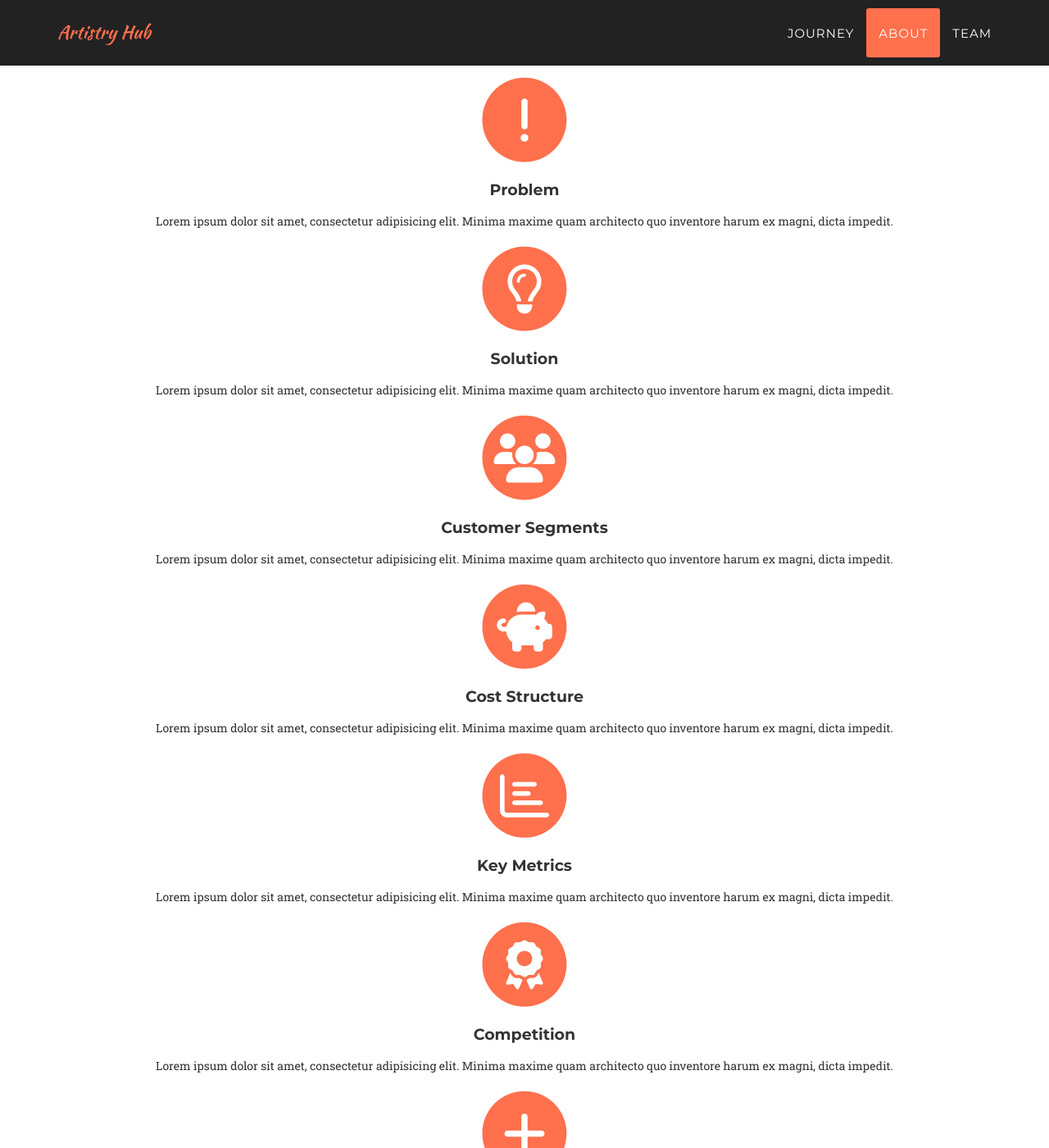
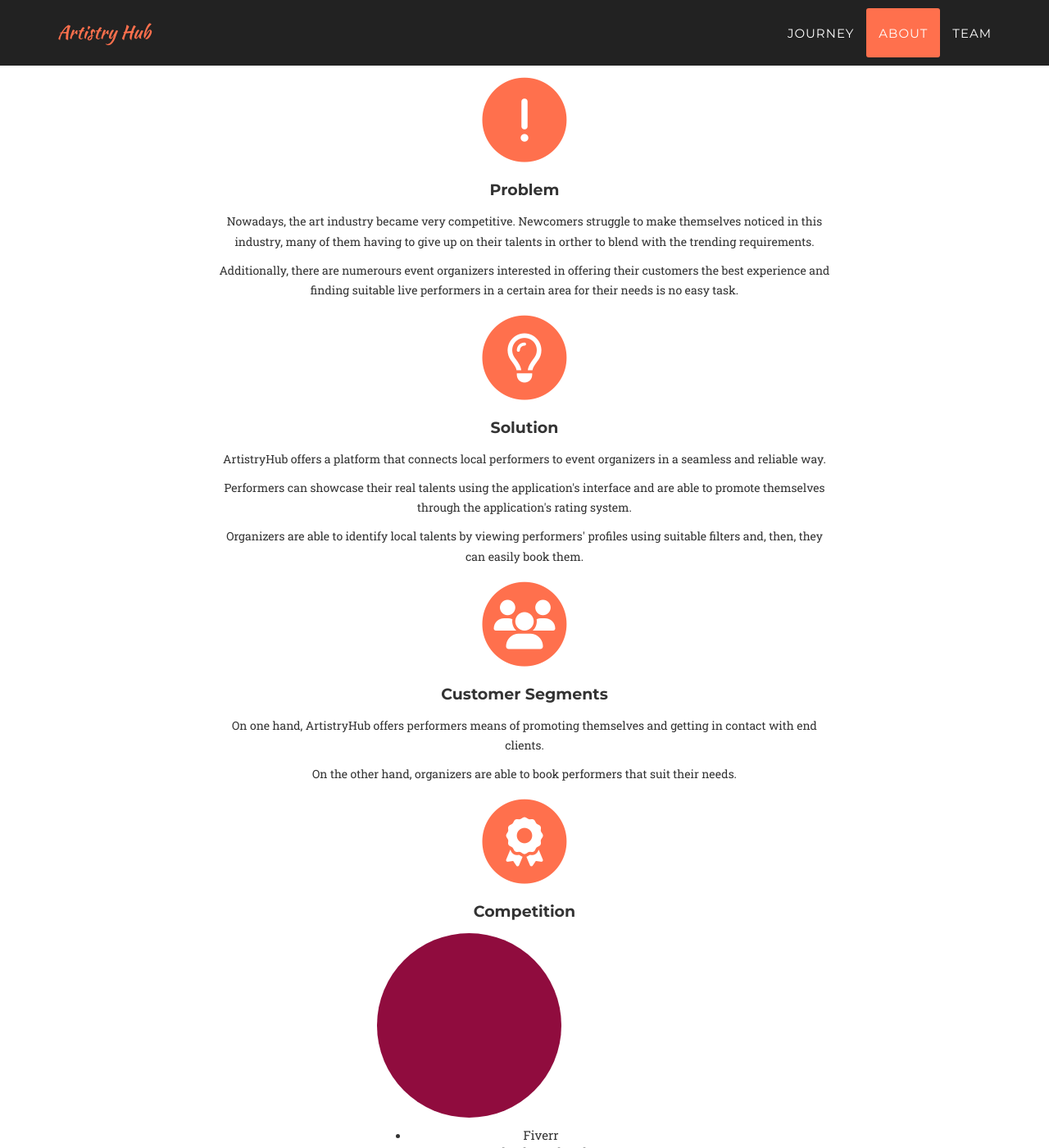
Before and after one commit to ArtistryHub/ArtistryHub, a Jekyll site: the page built from index.html, in a window 1280 px wide and 1400 px high, scrolled down 3531 px. Shown: the whole window at 82% size. Built offline with Jekyll 4.4.1, drawn with Linux system fonts in a browser that asks for light colours; nearby versions of some CDN libraries; some web fonts are replaced; some of the changed text lies outside the part shown.

Commit message:
Add project description

```diff
--- a/_includes/description.html
+++ b/_includes/description.html
@@ -7,80 +7,161 @@
                     <p><br></p>
                 </div>
             </div>
-            <!-- <div class="row text-center">
+
+            <!-- Problem -->
+            <div class="row text-center">
+                <div class="col-md-2"></div>
+                <div class="col-md-8">
+                    <span class="fa-stack fa-4x">
+                        <i class="fa fa-circle fa-stack-2x text-primary"></i>
+                        <i class="fas fa-exclamation fa-stack-1x fa-inverse"></i>
+                    </span>
+                    <h4 class="service-heading">Problem</h4>
+                    <p class="text-muted">Nowadays, the art industry became very competitive. Newcomers struggle to make themselves noticed in this industry, many of them having to give up on their talents in orther to blend with the trending requirements.</p>
+                    <p class="text-muted">Additionally, there are numerours event organizers interested in offering their customers the best experience and finding suitable live performers in a certain area for their needs is no easy task.</p>
+                </div>
+                <div class="col-md-2"></div>
+            </div>
+
+            <!-- Solution -->
+            <div class="row text-center">
+                <div class="col-md-2"></div>
+                <div class="col-md-8">
+                    <span class="fa-stack fa-4x">
+                        <i class="fa fa-circle fa-stack-2x text-primary"></i>
+                        <i class="far fa-lightbulb fa-stack-1x fa-inverse"></i>
+                    </span>
+                    <h4 class="service-heading">Solution</h4>
+                    <p class="text-muted">ArtistryHub offers a platform that connects local performers to event organizers in a seamless and reliable way.</p>
+                    <p class="text-muted">Performers can showcase their real talents using the application's interface and are able to promote themselves through the application's rating system.</p>
+                    <p class="text-muted">Organizers are able to identify local talents by viewing performers' profiles using suitable filters and, then, they can easily book them.</p>
+                </div>
+                <div class="col-md-2"></div>
+            </div>
+
+            <!-- Customer Segments -->
+            <div class="row text-center">
+
+                <div class="col-md-2"></div>
+                <div class="col-md-8">
+                    <span class="fa-stack fa-4x">
+                        <i class="fa fa-circle fa-stack-2x text-primary"></i>
+                        <i class="fas fa-users fa-stack-1x fa-inverse"></i>
+                    </span>
+                    <h4 class="service-heading">Customer Segments</h4>
+                    <p class="text-muted">On one hand, ArtistryHub offers performers means of promoting themselves and getting in contact with end clients.</p>
+                    <p class="text-muted">On the other hand, organizers are able to book performers that suit their needs.</p>
+                </div>
+                <div class="col-md-2"></div>
+            </div>
+
+            <!-- Competition -->
+            <div class="row text-center">
+                <div class="col-md-4"></div>
+                <div class="col-md-4">
+                    <span class="fa-stack fa-4x">
+                        <i class="fa fa-circle fa-stack-2x text-primary"></i>
+                        <i class="fas fa-award fa-stack-1x fa-inverse"></i>
+                    </span>
+                    <h4 class="service-heading">Competition</h4>
+                    <div class="timeline-image">
+                        <img class="img-circle img-responsive" src="img/about/4.jpg" alt="">
+                    </div>
+                    <p class="text-muted"><ul>
+                        <li> Fiverr</li>
+                        <li> Facebook Marketplace</li>
+                        <li> OLX</li>
+                        <li> UpWork</li></ul></p>
+                </div>
+                <div class="col-md-4"></div>
+            </div>
+
+             <!-- Advantages -->
+             <div class="row text-center">
+                <div class="col-md-4"></div>
+                <div class="col-md-4">
+                    <span class="fa-stack fa-4x">
+                        <i class="fa fa-circle fa-stack-2x text-primary"></i>
+                        <i class="fas fa-plus fa-stack-1x fa-inverse"></i>
+                    </span>
+                    <h4 class="service-heading">Advantages</h4>
+                    <p class="text-muted"><ul>
+                        <li>Easy to find local talents</li>
+                        <li>Dedicated platform which fullfills both the performers' and organizers' needs.</li>
+                        <li>Easily start a collaboration</li>
+                        <li>Intuitive user experience with relevant ratings and filters</li></ul></p>
+                </div>
+                <div class="col-md-4"></div>
+            </div>
+
+            <!-- Key Metrics -->
+            <div class="row text-center">
+                <div class="col-md-4"></div>
                 <div class="col-md-4">
                     <span class="fa-stack fa-4x">
                         <i class="fa fa-circle fa-stack-2x text-primary"></i>
                         <i class="fas fa-exclamation fa-stack-1x fa-inverse"></i>
                     </span>
-                    <h4 class="service-heading">Problem</h4>
-                    <p class="text-muted">Lorem ipsum dolor sit amet, consectetur adipisicing elit. Minima maxime quam architecto quo inventore harum ex magni, dicta impedit.</p>
+                    <h4 class="service-heading">Key Metrics</h4>
+                    <p class="text-muted"><ul>
+                        <li> Application traffic</li>
+                        <li> Registered users</li>
+                        <li> Successful collaboration</li>
+                        <li> Long-term retention</li>
+                        <li> Data analytics</li>
+                        <li> Revenue</li>
+                        <li> Impact in the art industry</li></ul></p>
                 </div>
-                <div class="col-md-4">
-                    <span class="fa-stack fa-4x">
-                        <i class="fa fa-circle fa-stack-2x text-primary"></i>
-                        <i class="far fa-lightbulb fa-stack-1x fa-inverse"></i>
-                    </span>
-                    <h4 class="service-heading">Solution</h4>
-                    <p class="text-muted">Lorem ipsum dolor sit amet, consectetur adipisicing elit. Minima maxime quam architecto quo inventore harum ex magni, dicta impedit.</p>
-                </div>
-                <div class="col-md-4">
-                    <span class="fa-stack fa-4x">
-                        <i class="fa fa-circle fa-stack-2x text-primary"></i>
-                        <i class="fas fa-users fa-stack-1x fa-inverse"></i>
-                    </span>
-                    <h4 class="service-heading">Customer Segments</h4>
-                    <p class="text-muted">Lorem ipsum dolor sit amet, consectetur adipisicing elit. Minima maxime quam architecto quo inventore harum ex magni, dicta impedit.</p>
-                </div>
+                <div class="col-md-4"></div>
+            </div>
+
+            <!-- Cost Structure -->
+            <div class="row text-center">
+                <div class="col-md-4"></div>
                 <div class="col-md-4">
                     <span class="fa-stack fa-4x">
                         <i class="fa fa-circle fa-stack-2x text-primary"></i>
                         <i class="fas fa-piggy-bank fa-stack-1x fa-inverse"></i>
                     </span>
                     <h4 class="service-heading">Cost Structure</h4>
-                    <p class="text-muted">Lorem ipsum dolor sit amet, consectetur adipisicing elit. Minima maxime quam architecto quo inventore harum ex magni, dicta impedit.</p>
+                    <p class="text-muted"><ul>
+                        <li>Software development</li>
+                        <li>Software infrastructure</li>
+                        <li>Marketing</li>
+                        <li>Cloud</li>
+                        <li>Research on customer's needs</li>
+                        <li>Data analysis</li></ul></p>
                 </div>
-                <div class="col-md-4">
-                    <span class="fa-stack fa-4x">
-                        <i class="fa fa-circle fa-stack-2x text-primary"></i>
-                        <i class="far fa-chart-bar fa-stack-1x fa-inverse"></i>
-                    </span>
-                    <h4 class="service-heading">Key Metrics</h4>
-                    <p class="text-muted">Lorem ipsum dolor sit amet, consectetur adipisicing elit. Minima maxime quam architecto quo inventore harum ex magni, dicta impedit.</p>
-                </div>
-                <div class="col-md-4">
-                    <span class="fa-stack fa-4x">
-                        <i class="fa fa-circle fa-stack-2x text-primary"></i>
-                        <i class="fas fa-award fa-stack-1x fa-inverse"></i>
-                    </span>
-                    <h4 class="service-heading">Competition</h4>
-                    <p class="text-muted">Lorem ipsum dolor sit amet, consectetur adipisicing elit. Minima maxime quam architecto quo inventore harum ex magni, dicta impedit.</p>
-                </div>
-                <div class="col-md-4">
-                    <span class="fa-stack fa-4x">
-                        <i class="fa fa-circle fa-stack-2x text-primary"></i>
-                        <i class="fas fa-plus fa-stack-1x fa-inverse"></i>
-                    </span>
-                    <h4 class="service-heading">Advantages</h4>
-                    <p class="text-muted">Lorem ipsum dolor sit amet, consectetur adipisicing elit. Minima maxime quam architecto quo inventore harum ex magni, dicta impedit.</p>
-                </div>
+                <div class="col-md-4"></div>
+            </div>
+
+             <!-- Revenue streams -->
+             <div class="row text-center">
+                <div class="col-md-4"></div>
                 <div class="col-md-4">
                     <span class="fa-stack fa-4x">
                         <i class="fa fa-circle fa-stack-2x text-primary"></i>
                         <i class="fas fa-search-dollar fa-stack-1x fa-inverse"></i>
                     </span>
                     <h4 class="service-heading">Revenue streams</h4>
-                    <p class="text-muted">Lorem ipsum dolor sit amet, consectetur adipisicing elit. Minima maxime quam architecto quo inventore harum ex magni, dicta impedit.</p>
+                    <p class="text-muted">
+                        <li>- successful booking fees</li>
+                        <li> ads</li>
+                        <li>premmium accounts</li>
+                        <li>sponsored offers</li>
+                        <li>subscription options</li></ul></p>
                 </div>
-            </div> -->
-            <div class="row text-center">
+                <div class="col-md-4"></div>
+            </div>
+            <!-- <div class="row text-center">
                 <div class="row">
                     <span class="fa-stack fa-4x">
                         <i class="fa fa-circle fa-stack-2x text-primary"></i>
                         <i class="fas fa-exclamation fa-stack-1x fa-inverse"></i>
                     </span>
                     <h4 class="service-heading">Problem</h4>
-                    <p class="text-muted">Lorem ipsum dolor sit amet, consectetur adipisicing elit. Minima maxime quam architecto quo inventore harum ex magni, dicta impedit.</p>
+                    <p class="text-muted">Nowadays, the art industry became very competitive. Newcomers struggle to make themselves noticed in this industry, many of them having to give up on their talents in orther to blend with the trending requirements.</p>
+                    <p class="text-muted">Additionally, there are numerours event organizers interested in offering their customers the best experience and finding suitable live performers in a certain area for their needs is no easy task.</p>
                 </div>
                 <div class="row">
                     <span class="fa-stack fa-4x">
@@ -88,7 +169,9 @@
                         <i class="far fa-lightbulb fa-stack-1x fa-inverse"></i>
                     </span>
                     <h4 class="service-heading">Solution</h4>
-                    <p class="text-muted">Lorem ipsum dolor sit amet, consectetur adipisicing elit. Minima maxime quam architecto quo inventore harum ex magni, dicta impedit.</p>
+                    <p class="text-muted">ArtistryHub offers a platform that connects local performers to event organizers in a seamless and reliable way.</p>
+                    <p class="text-muted">Performers can showcase their real talents using the application's interface and are able to promote themselves through the application's rating system.</p>
+                    <p class="text-muted">Organizers are able to identify local talents by viewing performers' profiles using suitable filters and, then, they can easily book them.</p>
                 </div>
                 <div class="row">
                     <span class="fa-stack fa-4x">
@@ -96,7 +179,8 @@
                         <i class="fas fa-users fa-stack-1x fa-inverse"></i>
                     </span>
                     <h4 class="service-heading">Customer Segments</h4>
-                    <p class="text-muted">Lorem ipsum dolor sit amet, consectetur adipisicing elit. Minima maxime quam architecto quo inventore harum ex magni, dicta impedit.</p>
+                    <p class="text-muted">On one hand, ArtistryHub offers performers means of promoting themselves and getting in contact with end clients.</p>
+                    <p class="text-muted">On the other hand, organizers are able to book performers that suit their needs.</p>
                 </div>
                 <div class="row">
                     <span class="fa-stack fa-4x">
@@ -104,7 +188,12 @@
                         <i class="fas fa-piggy-bank fa-stack-1x fa-inverse"></i>
                     </span>
                     <h4 class="service-heading">Cost Structure</h4>
-                    <p class="text-muted">Lorem ipsum dolor sit amet, consectetur adipisicing elit. Minima maxime quam architecto quo inventore harum ex magni, dicta impedit.</p>
+                    <p class="text-muted"> - Software development
+                        - Software infrastructure
+                        - Marketing
+                        - Cloud
+                        - Research on customer's needs
+                        - Data analysis</p>
                 </div>
                 <div class="row">
                     <span class="fa-stack fa-4x">
@@ -112,7 +201,36 @@
                         <i class="far fa-chart-bar fa-stack-1x fa-inverse"></i>
                     </span>
                     <h4 class="service-heading">Key Metrics</h4>
-                    <p class="text-muted">Lorem ipsum dolor sit amet, consectetur adipisicing elit. Minima maxime quam architecto quo inventore harum ex magni, dicta impedit.</p>
+                    <p class="text-muted">
+                         - Application traffic
+                        - Registered users
+                        - Successful collaboration
+                        - Long-term retention
+                        - Data analytics
+                        - Revenue
+                        - Impact in the art industry</p>
+                    <p class="text-muted">
+                        <ol>
+
+
+                        <li> Application traffic</li>
+                        <li> Registered users</li>
+                        <li> Successful collaboration</li>
+                        <li> Long-term retention</li>
+                        <li> Data analytics</li>
+                        <li> Revenue</li>
+                        <li> Impact in the art industry</li></ol></p>
+                    <ol><p class="text-muted">
+
+
+                        <li> Application traffic</li>
+                        <li> Registered users</li>
+                        <li> Successful collaboration</li>
+                        <li> Long-term retention</li>
+                        <li> Data analytics</li>
+                        <li> Revenue</li>
+                        <li> Impact in the art industry</li></p></ol>
+
                 </div>
                 <div class="row">
                     <span class="fa-stack fa-4x">
@@ -120,7 +238,7 @@
                         <i class="fas fa-award fa-stack-1x fa-inverse"></i>
                     </span>
                     <h4 class="service-heading">Competition</h4>
-                    <p class="text-muted">Lorem ipsum dolor sit amet, consectetur adipisicing elit. Minima maxime quam architecto quo inventore harum ex magni, dicta impedit.</p>
+                    <p class="text-muted">- Fiverr, Facebook Marketplace, OLX, UpWork</p>
                 </div>
                 <div class="row">
                     <span class="fa-stack fa-4x">
@@ -128,7 +246,10 @@
                         <i class="fas fa-plus fa-stack-1x fa-inverse"></i>
                     </span>
                     <h4 class="service-heading">Advantages</h4>
-                    <p class="text-muted">Lorem ipsum dolor sit amet, consectetur adipisicing elit. Minima maxime quam architecto quo inventore harum ex magni, dicta impedit.</p>
+                    <p class="text-muted"> - Easy to find local talents
+                        - Dedicated platform which fullfills both the performers' and organizers' needs.
+                        - Easily start a collaboration
+                        - Intuitive user experience with relevant ratings and filters</p>
                 </div>
                 <div class="row">
                     <span class="fa-stack fa-4x">
@@ -136,8 +257,12 @@
                         <i class="fas fa-search-dollar fa-stack-1x fa-inverse"></i>
                     </span>
                     <h4 class="service-heading">Revenue streams</h4>
-                    <p class="text-muted">Lorem ipsum dolor sit amet, consectetur adipisicing elit. Minima maxime quam architecto quo inventore harum ex magni, dicta impedit.</p>
+                    <p class="text-muted">- successful booking fees
+                        - ads
+                        - premmium accounts
+                        - subscription options
+                        - sponsored offers</p>
                 </div>
-            </div>
+            </div> -->
         </div>
     </section>
```
